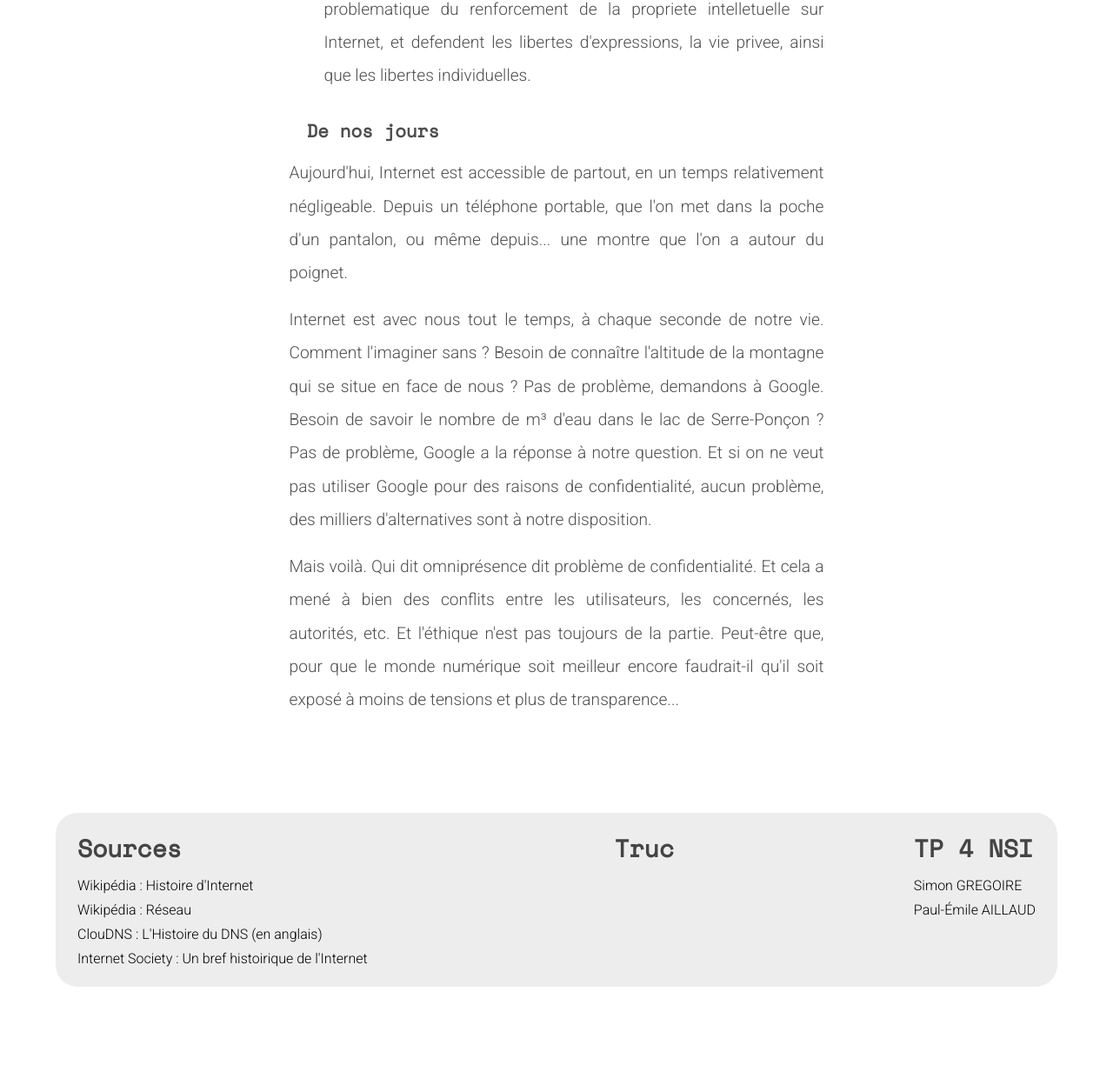
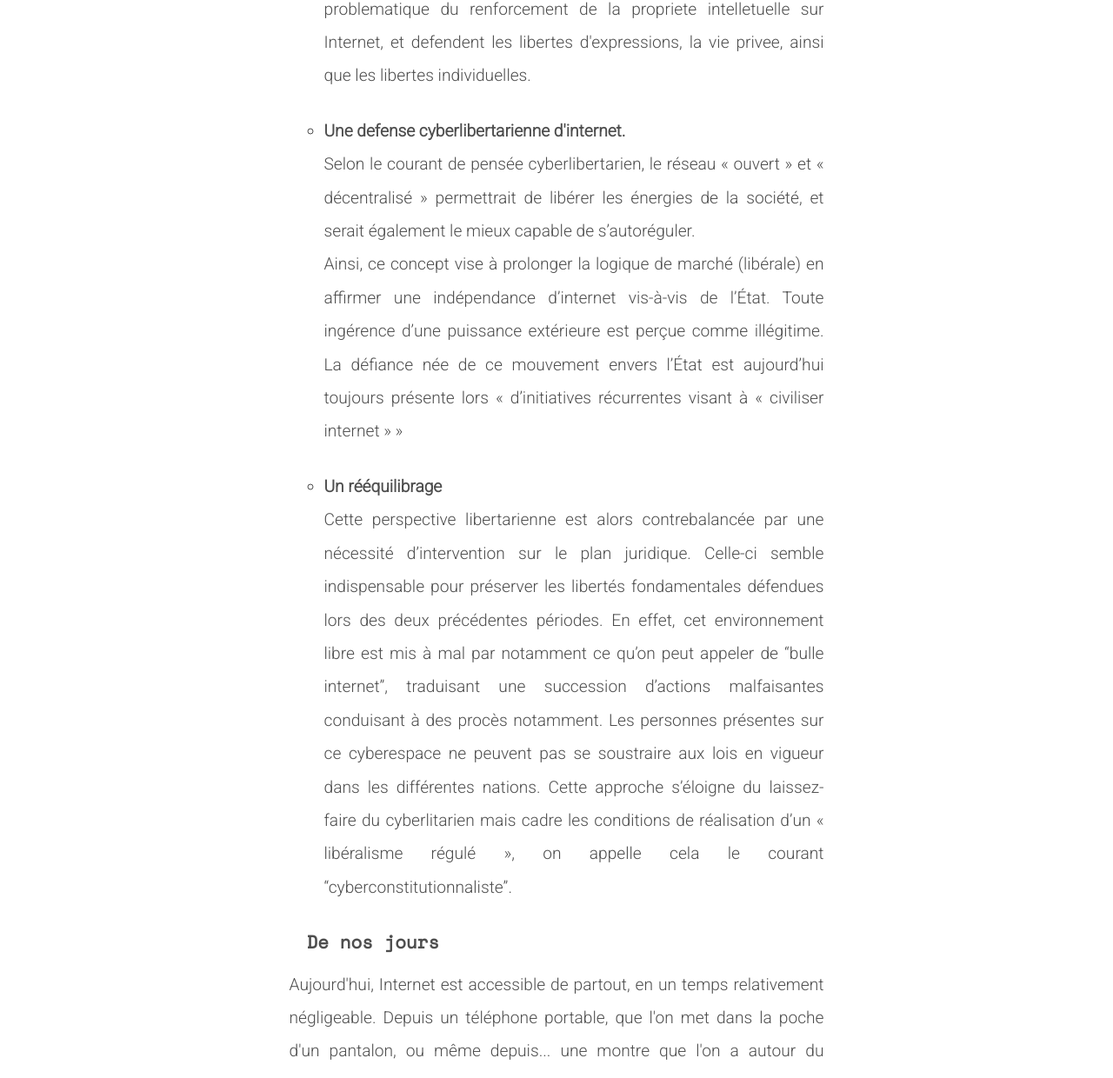
Before and after one commit to peaillaud/peaillaud.github.io, a plain HTML site: page pages/internet.html in a window 1280 px wide. Shown: the part 4410-5650 px from the top of the page at 87% size. Before the commit the page ends 5560 px from the top, so only its background shows below. Drawn offline with nearby package versions, Linux system fonts and the light colour scheme.

Commit message:
courant de pensees

```diff
--- a/pages/internet.html
+++ b/pages/internet.html
@@ -122,6 +122,22 @@
 								Certains avancaient meme qu'Internet et la circulation de l'information ont permis de renforcer le marche (meilleure circulation de l'information, baisse des couts de transaction, diminution d'intermediaires...)<br>
 
 								Cependant les effets des transformations technologiques liees a la circulation de l'information furent sous-estimes. C'est pourquoi « il a fallu mettre en place un cadre juridique permettant d'assurer efficacement la defense de la propriete intellectuelle ». En consequence, les brevets, licences et autres droits d'auteurs se sont multiplies. Cependant, certains se sont opposes a cette problematique du renforcement de la propriete intelletuelle sur Internet, et defendent les libertes d'expressions, la vie privee, ainsi que les libertes individuelles.
+
+							</li>
+
+							<div class="saut"></div>
+
+							<li>
+								<b>Une defense cyberlibertarienne d'internet.</b><br>
+								Selon le courant de pensée cyberlibertarien, le réseau « ouvert » et « décentralisé » permettrait de libérer les énergies de la société, et serait également le mieux capable de s’autoréguler.<br>
+								Ainsi, ce concept vise à prolonger la logique de marché (libérale) en affirmer une indépendance d’internet vis-à-vis de l’État. Toute ingérence d’une puissance extérieure est perçue comme illégitime. La défiance née de ce mouvement envers l’État est aujourd’hui toujours présente lors « d’initiatives récurrentes visant à « civiliser internet » »
+							</li>
+
+							<div class="saut"></div>
+
+							<li>
+								<b>Un rééquilibrage</b><br>
+								Cette perspective libertarienne est alors contrebalancée par une nécessité d’intervention sur le plan juridique. Celle-ci semble indispensable pour préserver les libertés fondamentales défendues lors des deux précédentes périodes. En effet, cet environnement libre est mis à mal par notamment ce qu’on peut appeler de “bulle internet”, traduisant une succession d’actions malfaisantes conduisant à des procès notamment. Les personnes présentes sur ce cyberespace ne peuvent pas se soustraire aux lois en vigueur dans les différentes nations. Cette approche s’éloigne du laissez-faire du cyberlitarien mais cadre les conditions de réalisation d’un « libéralisme régulé », on appelle cela le courant “cyberconstitutionnaliste”.
 							</li>
 						</ul>
 
```
Also changed, not shown: pages/protocoles.html (+3 -4 lines), index.html (line endings or trailing spaces).
